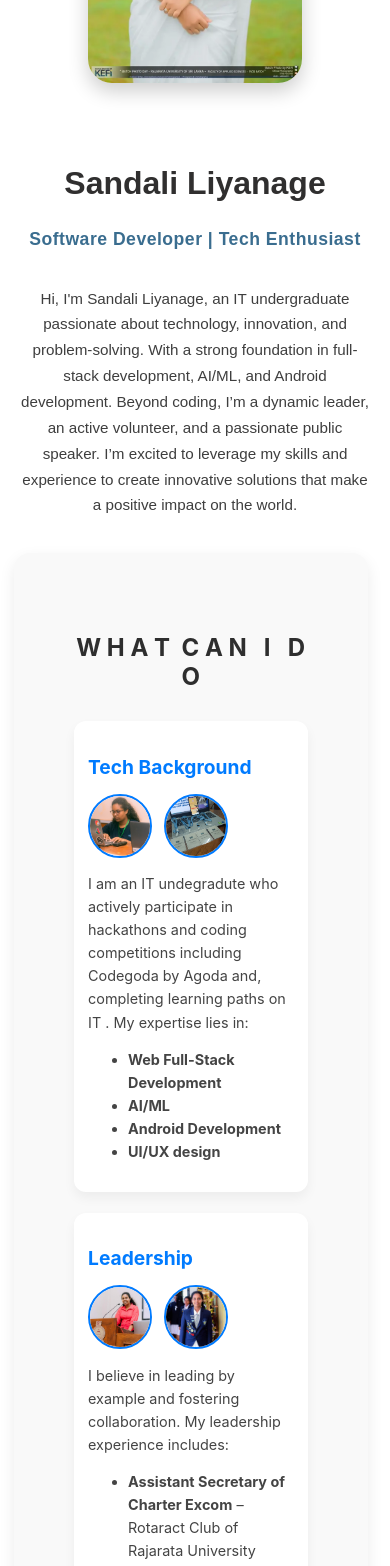
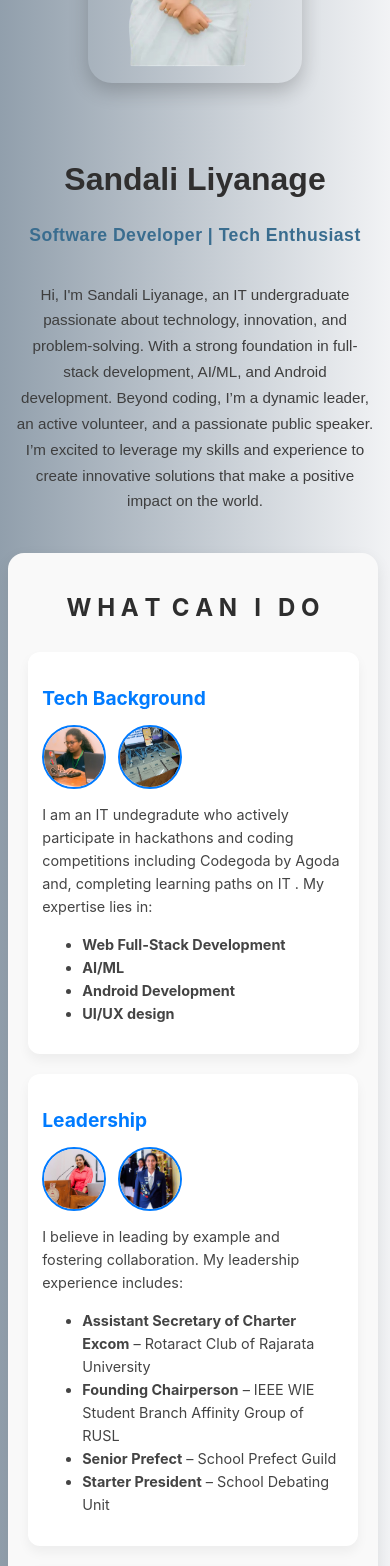
Before and after one commit to sithusss/ReactPortfolio, a React (Create React App) app in the folder my-portfolio/: page / in a window 390 px wide. Shown: the part 320-1886 px from the top of the page. Built offline with nearby package versions, Linux system fonts and the light colour scheme.

Commit message:
finalize the project
finish the project implementation.

```diff
--- a/my-portfolio/src/pages/Intro.jsx
+++ b/my-portfolio/src/pages/Intro.jsx
@@ -1,7 +1,7 @@
 import React from 'react';
 import '../styles/Intro.css';
 import '../styles/KeyFrames.css';
-import MyImage from'../assets/images/Sandali Liyanage.jpg';
+import MyImage from'../assets/images/Sandali Liyanage.png';
 import Karate from '../assets/images/karate.jpg';
 import Announcing from '../assets/images/announcing.jpg';
 import TechOne from '../assets/images/tech1.jpg';
--- a/my-portfolio/src/styles/Education.css
+++ b/my-portfolio/src/styles/Education.css
@@ -107,6 +107,8 @@
 
   .edu-container h1 {
     font-size: 36px;
+    position: relative;
+    z-index: 2;
   }
 
   .edu-container h2 {
@@ -157,6 +159,8 @@
   .edu-container h1 {
     font-size: 28px;
     margin-bottom: 30px;
+    position: relative;
+    z-index: 2;
   }
 
   .edu-container h2 {
--- a/my-portfolio/src/styles/Intro.css
+++ b/my-portfolio/src/styles/Intro.css
@@ -11,6 +11,7 @@ body {
   flex-wrap: wrap;
   position: relative;
   z-index: 1;
+  background: linear-gradient(to right, #919fac, #f2f3f5);  /*gradient */
 
 }
 
@@ -19,7 +20,7 @@ body {
   flex: 1;
   max-width: 50%;
   position: relative;
-  clip-path: polygon(0 0, 100% 10%, 100% 90%, 0% 95%);
+  /*clip-path: polygon(0 0, 100% 10%, 100% 90%, 0% 95%);*/
   overflow: hidden;
 }
 
@@ -268,6 +269,13 @@ body {
     height: auto;
 
   }
+  .details-section {
+  padding: 16px;
+  text-align: center;
+  width: 100%;
+  box-sizing: border-box;
+}
+
 
   .name {
     font-size: 2rem;
@@ -284,10 +292,12 @@ body {
   }
 
   .what-i-do-section {
-    max-width: 60%;
-    margin-left: 3.5%;
+  width: 95%;
+  padding: 20px;
+  margin: 2%;
+  box-sizing: border-box;
+}
 
-  }
   .what-i-do-section h2 {
     font-size: 1.5rem;
 
--- a/my-portfolio/src/styles/Skills.css
+++ b/my-portfolio/src/styles/Skills.css
@@ -34,7 +34,10 @@
 
 @media screen and (max-width: 480px) {
   .skills-section {
-  padding-left: 20px; /* Or use negative margin if needed */
+  padding-left: 20px;
+  padding: 1rem;
+  max-width: 100vw;
+  overflow-x: hidden;/* Or use negative margin if needed */
 }
 
 .skill-grid {
@@ -42,8 +45,7 @@
   grid-template-columns: repeat(auto-fit, minmax(120px, 1fr));
   gap: 20px;
   justify-items: start; /* Align each box to left */
-  margin-left: -40px;    /* Moves the grid to the left */
-  max-width: 100%;       /* Prevent overflow issues */
+         /* Prevent overflow issues */
 }
 
 .skill-card {
@@ -54,5 +56,14 @@
   width: 100%;             /* Let it stretch to fit column */
   box-sizing: border-box;  /* Respect padding within width */
 }
+  .logo-grid {
+    justify-content: center;
+    gap: 1rem;
+  }
+
+  .logo-grid img {
+    width: 50px;
+    height: 50px;
+  }
 
 }
```
Also changed, not shown: my-portfolio/src/assets/images/Sandali Liyanage.png (added), 1 other file (tests, documents, lock files or other folders).
